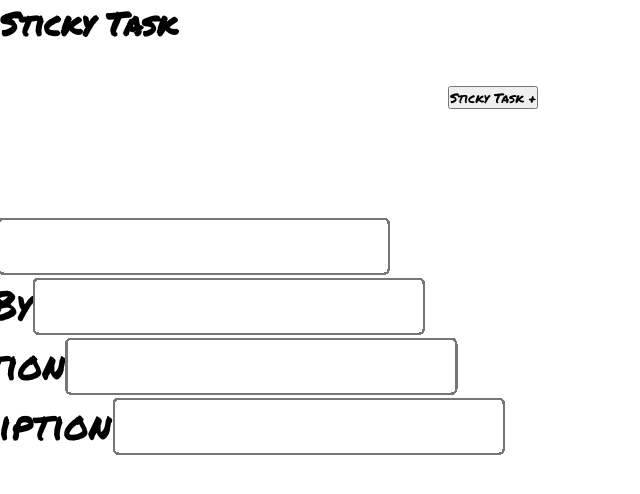
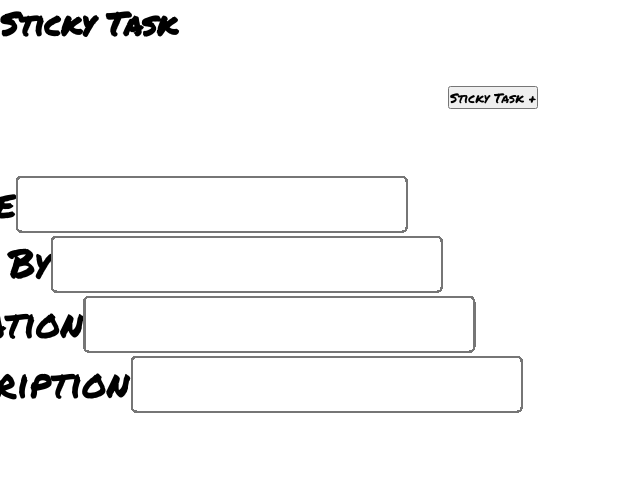
Before and after one commit to E-Shelton98/StickyTask-Frontend, a React (Create React App) app: page /edit in a window 1280 px wide. Shown: the top 494 px of the page, without its empty margins (0-640 px from the left). Built offline with nearby package versions, Linux system fonts and the light colour scheme; no server answers.

Commit message:
updated sticky form framer motion by adding a variant function for the motion

```diff
--- a/src/components/StickyForm/StickyForm.js
+++ b/src/components/StickyForm/StickyForm.js
@@ -3,6 +3,17 @@ import React from "react";
 import { motion } from "framer-motion";
 //import Component CSS
 import "./StickyForm.css";
+
+const stickyFormVariant = {
+  initial: {
+    y: -100,
+  },
+  animate: {
+    scale: 2.5,
+    x: "60vw",
+    y: "10vw",
+  },
+};
 
 const StickyForm = (props) => {
   console.log("sticky form props", props);
@@ -24,8 +35,9 @@ const StickyForm = (props) => {
       onSubmit={() => {
         handleSubmit();
       }}
-      initial={{ y: -100 }}
-      animate={{ scale: 2.5, x: 750, y: 170 }}
+      variants={stickyFormVariant}
+      initial="inital"
+      animate="animate"
     >
       <label id="task-name">Task Name</label>
       <input
```
